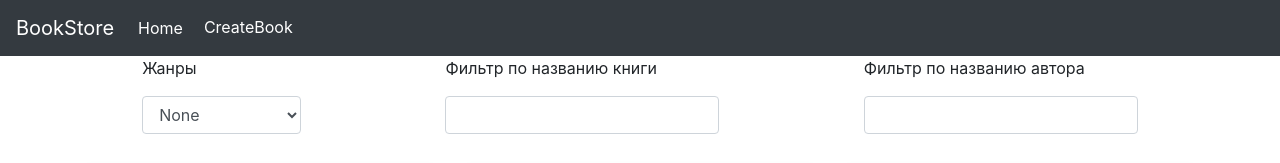
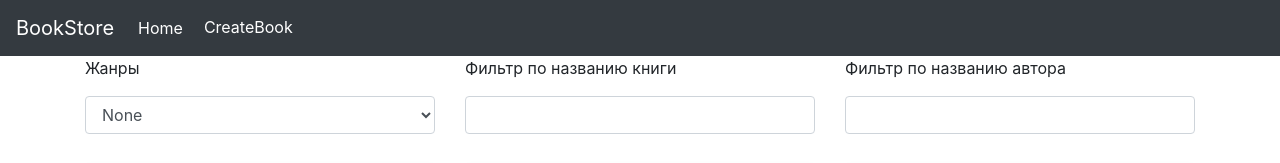
Before and after one commit to mariam1707/bookstore, a React (Create React App) app in the folder bookstore/: page / in a window 1280 px wide. Shown: the top 163 px of the page. Built offline with nearby package versions, Linux system fonts and the light colour scheme; data requests are answered from the project's data file; grey boxes are pictures that could not be loaded.

Commit message:
add col-md class to component

```diff
--- a/bookstore/src/components/FiltersView/index.jsx
+++ b/bookstore/src/components/FiltersView/index.jsx
@@ -9,13 +9,13 @@
   selectedvalue,
 }) => (
   <React.Fragment>
-    <div className="form-group">
+    <div className="form-group col-md-4">
       <p>Жанры</p>
       <select className="form-control" value={selectedvalue} onChange={handleChangeSelect}>
         {genres && genres.map(genre => <option key={genre.id}> {genre.genre} </option>)}
       </select>
     </div>
-    <div className="form-group">
+    <div className="form-group col-md-4">
       <p>Фильтр по названию книги</p>
       <input
         type="text"
@@ -25,7 +25,7 @@
         onChange={handleChangeFilter}
       />
     </div>
-    <div className="form-group">
+    <div className="form-group col-md-4">
       <p>Фильтр по названию автора</p>
       <input
         type="text"
```
